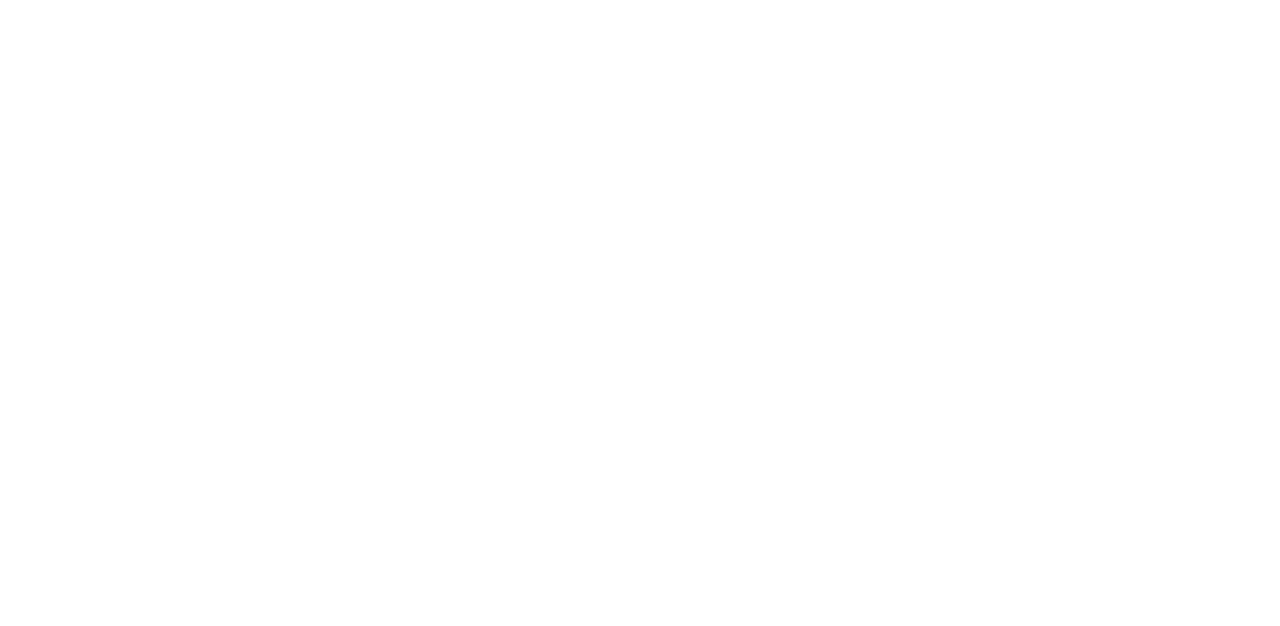
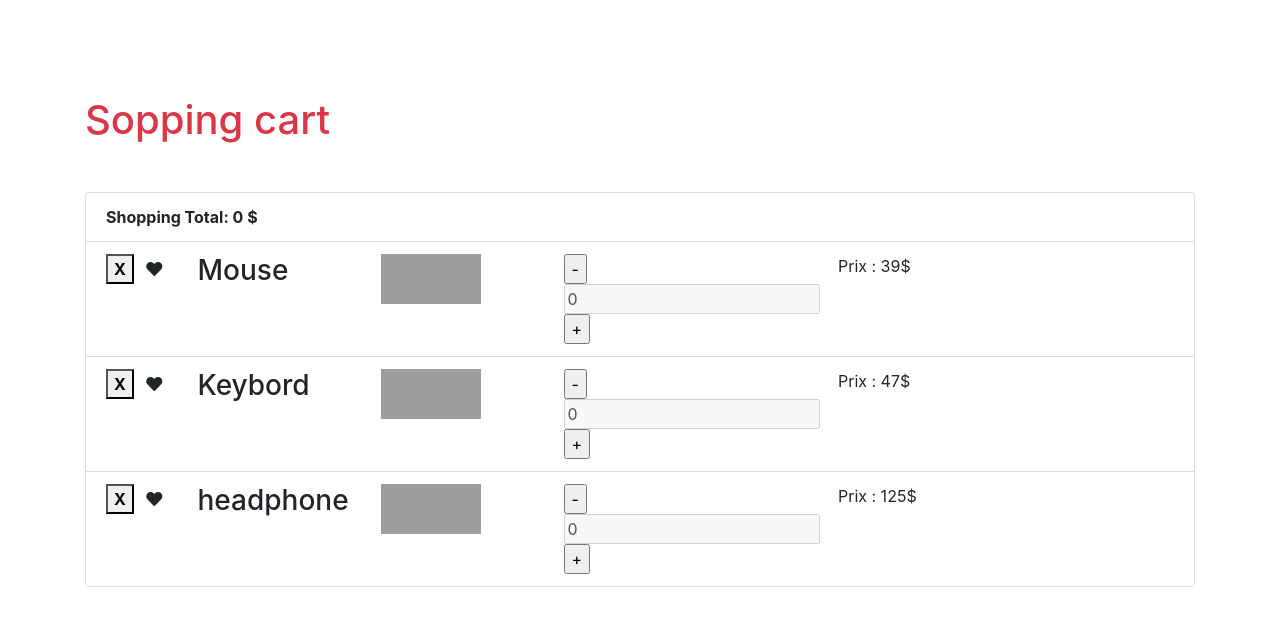
Before and after one commit to DeenoDev/Simple-Shopping-Cart, a plain HTML site: page index.html in a window 1280 px wide. Drawn offline with nearby package versions, Linux system fonts and the light colour scheme; grey boxes are pictures that could not be loaded.

Commit message:
main.js file created.

```diff
--- a/index.html
+++ b/index.html
@@ -1,13 +1,104 @@
 <!DOCTYPE html>
-<html lang="en">
+<html lang="fr">
 <head>
     <meta charset="UTF-8">
-    <meta http-equiv="X-UA-Compatible" content="IE=edge">
-    <meta name="viewport" content="width=device-width, initial-scale=1.0">
-    <title>Simple-Shopping-Cart</title>
+    <title>Shopping cart</title>
+    <meta name="viewport" content="width=device-width, initial-scale=1">
+    <link rel="stylesheet" href="https://maxcdn.bootstrapcdn.com/bootstrap/4.3.1/css/bootstrap.min.css">
+    <script src="https://ajax.googleapis.com/ajax/libs/jquery/3.3.1/jquery.min.js"></script>
+    <script src="https://cdnjs.cloudflare.com/ajax/libs/popper.js/1.14.7/umd/popper.min.js"></script>
+    <script src="https://maxcdn.bootstrapcdn.com/bootstrap/4.3.1/js/bootstrap.min.js"></script>
+    <script src="main.js"></script>
     <link rel="stylesheet" href="style.css">
+    <link rel="stylesheet" href="https://use.fontawesome.com/releases/v5.7.2/css/all.css"
+          integrity="sha384-fnmOCqbTlWIlj8LyTjo7mOUStjsKC4pOpQbqyi7RrhN7udi9RwhKkMHpvLbHG9Sr" crossorigin="anonymous">
+    <script src="http://code.jquery.com/jquery-1.12.4.min.js"></script>
+    <!-- https://www.jqueryscript.net/form/User-Friendly-Number-Input-Spinner-with-jQuery-Bootstrap.html-->
+    <link rel="stylesheet" href="https://use.fontawesome.com/releases/v5.7.2/css/all.css"
+          integrity="sha384-fnmOCqbTlWIlj8LyTjo7mOUStjsKC4pOpQbqyi7RrhN7udi9RwhKkMHpvLbHG9Sr" crossorigin="anonymous">
+
 </head>
+
+
 <body>
 
+
+<div class="container">
+    <h1 class="text-danger mt-5 pt-5">Sopping cart</h1>
+    <ul class="list-group mt-5">
+        <li class="list-group-item"><strong>Shopping Total: <span id="panier"> 0 </span> $</strong></li>
+
+        <li class="list-group-item">
+            <div class="row">
+                <div class="col-lg-1">
+                    <button onclick="delete1(2)"><strong>X</strong></button>
+                    <i class="fas fa-heart ml-2" onclick="red(2)"></i>
+                </div>
+                <div class="col-lg-2"><h3 mt-5>Mouse</h3></div>
+                <div class="col-lg-2"><img
+                        src="https://www.cybertek.fr/images_produits/06231be6-073a-4474-a500-c3773b33bd23.jpg"></div>
+                <div class="col-lg-3">
+                    <form>
+                        <input type="button" value="-" onclick="moinProduit(2)">
+                        <input type="text" value="0" disabled id="mousevalue">
+                        <input type="button" value="+" onclick="addProduit(2)">
+                    </form>
+
+                </div>
+                <div class="col-lg-4"><span> Prix : 39$</span></div>
+            </div>
+        </li>
+        <li class="list-group-item">
+            <div class="row">
+                <div class="col-lg-1">
+                    <button onclick="delete1(3)"><strong>X</strong></button>
+                    <i class="fas fa-heart ml-2" onclick="red(3)"></i>
+                </div>
+                <div class="col-lg-2"><h3 mt-5>Keybord</h3></div>
+                <div class="col-lg-2"><img
+                        src="https://www.cybertek.fr/images_produits/583f1a0d-470c-4182-81fa-3ffbfd3f602e.jpg"></div>
+                <div class="col-lg-3">
+                    <form>
+                        <input type="button" value="-" onclick="moinProduit(3)">
+                        <input type="text" value="0" disabled id="claviervalue">
+                        <input type="button" value="+" onclick="addProduit(3)">
+                    </form>
+                </div>
+                <div class="col-lg-4"><span> Prix : 47$</span></div>
+            </div>
+
+
+        </li>
+        <li class="list-group-item">
+            <div class="row">
+                <div class="col-lg-1">
+                    <button onclick="delete1(4)"><strong>X</strong></button>
+                    <i class="fas fa-heart ml-2" onclick="red(4)"></i>
+                </div>
+                <div class="col-lg-2"><h3 mt-5>headphone</h3></div>
+                <div class="col-lg-2"><img
+                        src="https://images-na.ssl-images-amazon.com/images/I/7119QuqaY8L._SY355_.jpg"></div>
+                <div class="col-lg-3">
+                    <form>
+                        <input type="button" value="-" onclick="moinProduit(4)">
+                        <input type="text" value="0" disabled id="casquevalue">
+                        <input type="button" value="+" onclick="addProduit(4)">
+                    </form>
+                </div>
+
+                <div class="col-lg-4"><span> Prix : 125$</span></div>
+            </div>
+
+        </li>
+
+
+    </ul>
+
+
+</div>
+
+
 </body>
+
+
 </html>
```
Also changed, not shown: main.js (added).
